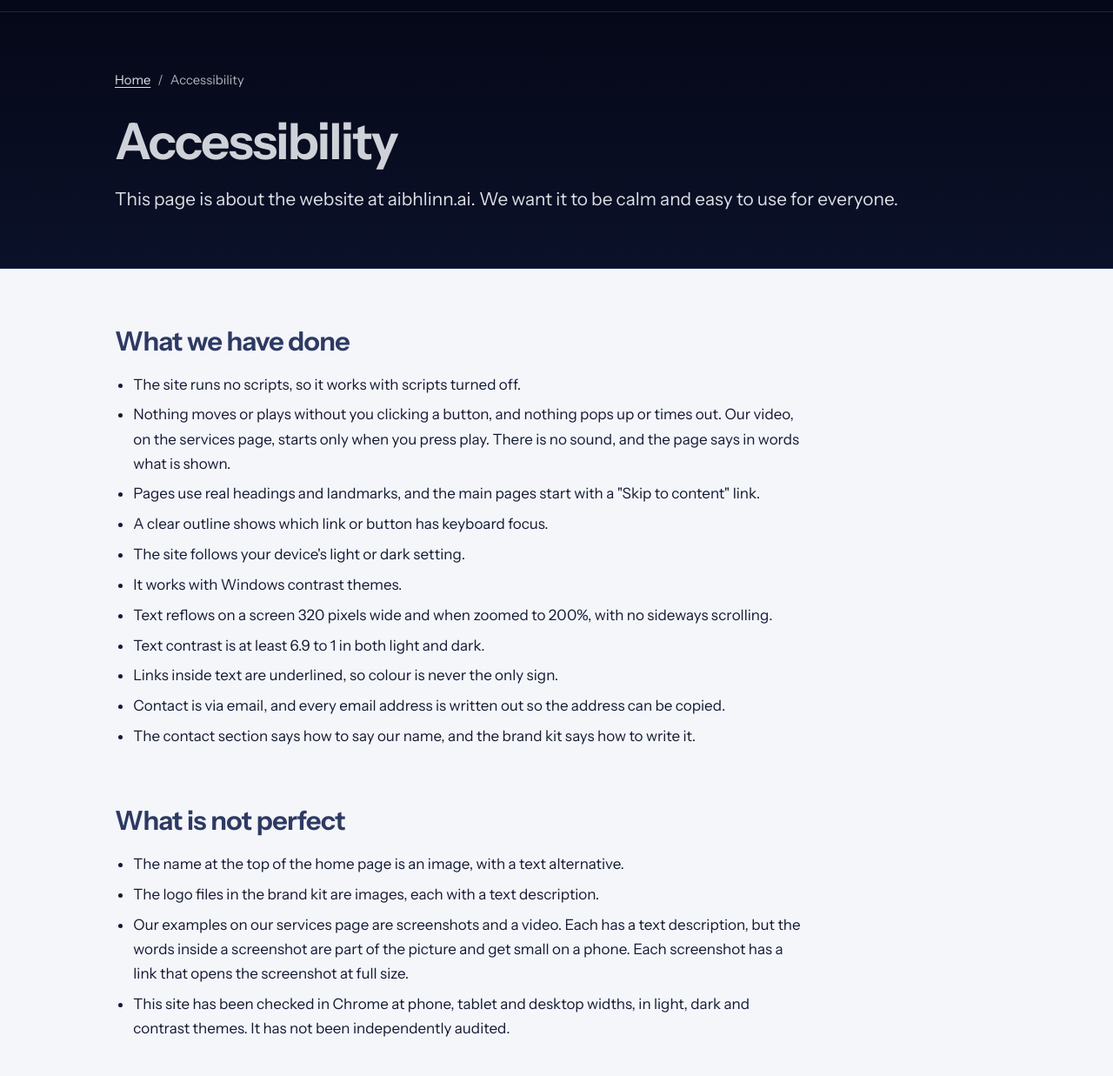
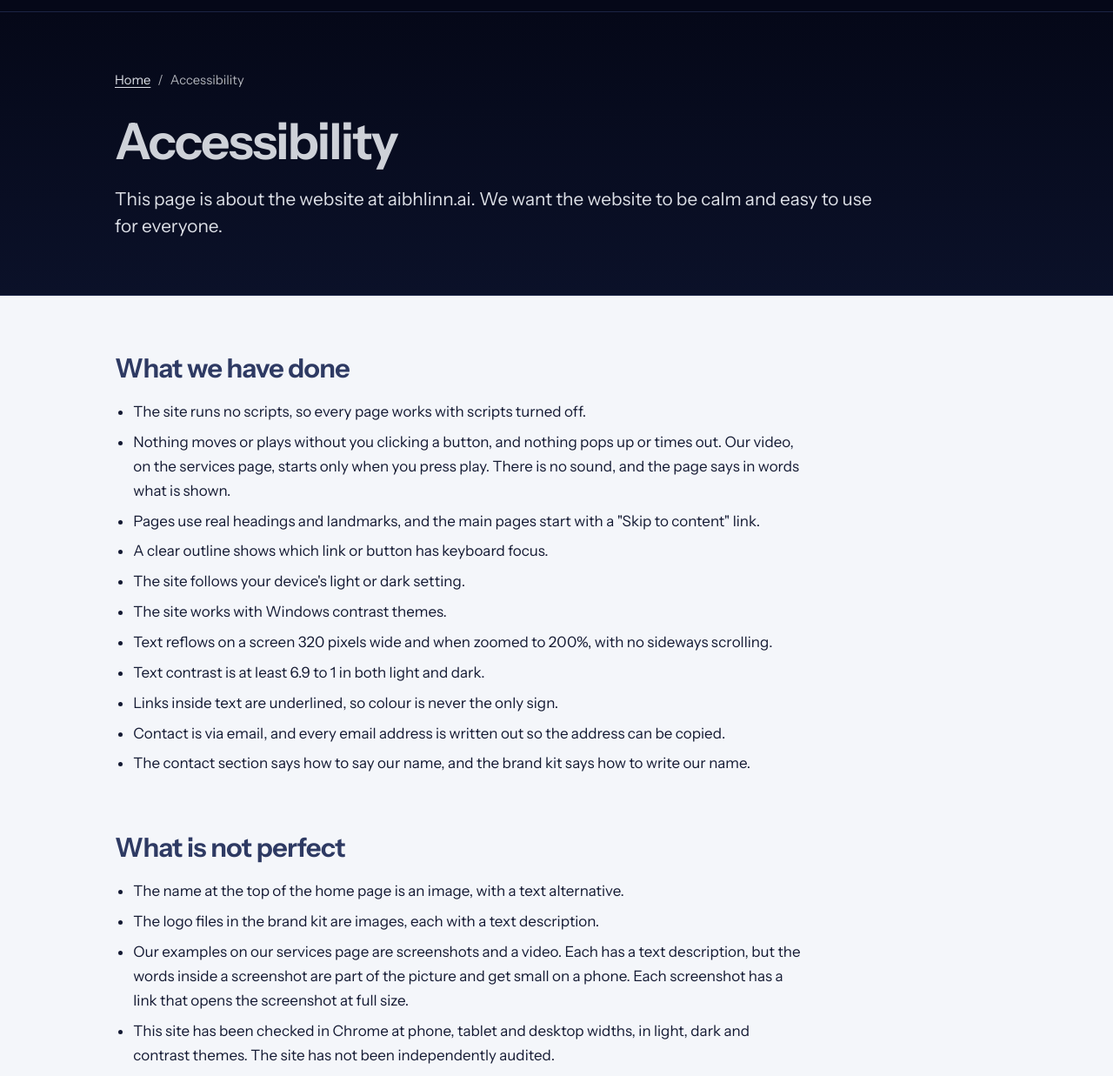
Before and after one commit to AibhlinnAI/aibhlinn.ai, a plain HTML site: page accessibility.html in a window 1280 px wide. Shown: the part 63-1300 px from the top of the page at 87% size. Drawn offline with Linux system fonts and the light colour scheme.

Commit message:
Add IT Consulting and finish the accessibility page wording
The owner approved both on 24 November 2026.

- "IT Consulting" joins the services list, as on LinkedIn (eight now)
- five accessibility sentences reworded so the word "it" is no longer
  used in any text a visitor reads, outside the privacy and terms pages

Co-Authored-By: Claude Fable 5.2 <noreply@anthropic.com>

```diff
--- a/accessibility.html
+++ b/accessibility.html
@@ -120,7 +120,7 @@
         </ol>
       </nav>
       <h1>Accessibility</h1>
-      <p class="intro">This page is about the website at aibhlinn.ai. We want it to be calm
+      <p class="intro">This page is about the website at aibhlinn.ai. We want the website to be calm
       and easy to use for everyone.</p>
     </div>
   </div>
@@ -128,7 +128,7 @@
 
     <h2>What we have done</h2>
     <ul>
-      <li>The site runs no scripts, so it works with scripts turned off.</li>
+      <li>The site runs no scripts, so every page works with scripts turned off.</li>
       <li>Nothing moves or plays without you clicking a button, and nothing
       pops up or times out. Our video, on the services page, starts only
       when you press play. There is no sound, and the page says in words
@@ -137,7 +137,7 @@
       with a "Skip to content" link.</li>
       <li>A clear outline shows which link or button has keyboard focus.</li>
       <li>The site follows your device's light or dark setting.</li>
-      <li>It works with Windows contrast themes.</li>
+      <li>The site works with Windows contrast themes.</li>
       <li>Text reflows on a screen 320 pixels wide and when zoomed to 200%,
       with no sideways scrolling.</li>
       <li>Text contrast is at least 6.9 to 1 in both light and dark.</li>
@@ -146,7 +146,7 @@
       <li>Contact is via email, and every email address is written out so the
       address can be copied.</li>
       <li>The contact section says how to say our name, and the brand kit
-      says how to write it.</li>
+      says how to write our name.</li>
     </ul>
 
     <h2>What is not perfect</h2>
@@ -160,7 +160,7 @@
       part of the picture and get small on a phone. Each screenshot has a
       link that opens the screenshot at full size.</li>
       <li>This site has been checked in Chrome at phone, tablet and desktop
-      widths, in light, dark and contrast themes. It has not been
+      widths, in light, dark and contrast themes. The site has not been
       independently audited.</li>
     </ul>
 
```
Also changed, not shown: services.html (+5 -3 lines), 1 other file.
